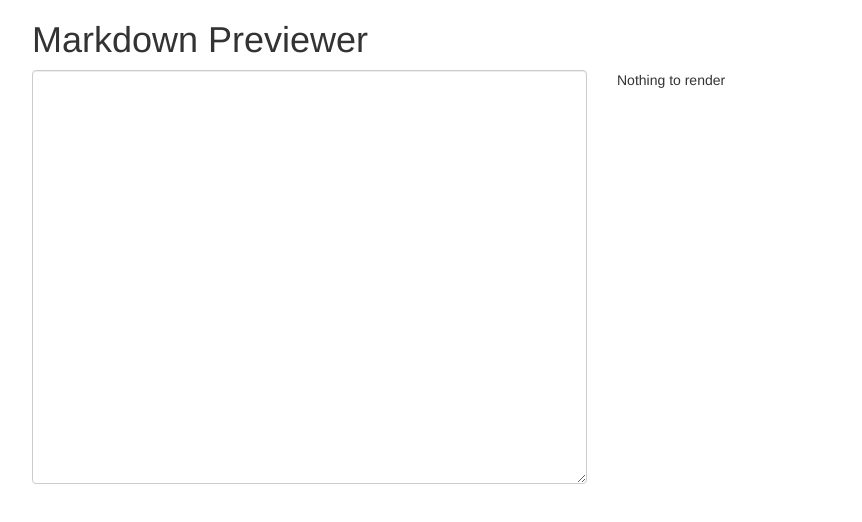
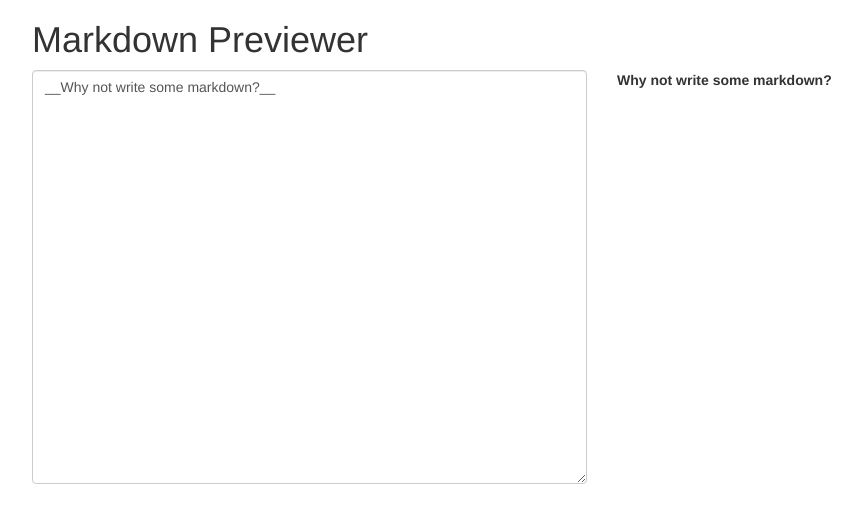
Before and after one commit to simonpweller/fcc-markdown-preview, a React (Create React App) app: page / in a window 1280 px wide. Shown: the top 522 px of the page, without its empty margins (38-900 px from the left). Built offline with nearby package versions, Linux system fonts and the light colour scheme.

Commit message:
added defaultValue

```diff
--- a/package.json
+++ b/package.json
@@ -13,6 +13,7 @@
     "start": "react-scripts start",
     "build": "react-scripts build",
     "test": "react-scripts test --env=jsdom",
-    "eject": "react-scripts eject"
+    "eject": "react-scripts eject",
+    "deploy": "git subtree push — prefix dist heroku master"
   }
 }
--- a/src/components/App.js
+++ b/src/components/App.js
@@ -6,7 +6,7 @@ class App extends React.Component {
   constructor() {
     super();
     this.state = {
-      markdown: String
+      markdown: "__Why not write some markdown?__"
     }
   }
 
--- a/src/components/MdEditor.js
+++ b/src/components/MdEditor.js
@@ -9,7 +9,7 @@ class MdEditor extends React.Component {
   render() {
     return (
       <form>
-        <textarea className="form-control" rows="20" ref={(input) => this.markdown = input} onInput={this.editMarkdown.bind(this)}>
+        <textarea className="form-control" rows="20" ref={(input) => this.markdown = input} onInput={this.editMarkdown.bind(this)} defaultValue="__Why not write some markdown?__">
 
         </textarea>
       </form>
```
Also changed, not shown: 9 other files (tests, documents, lock files or other folders).
